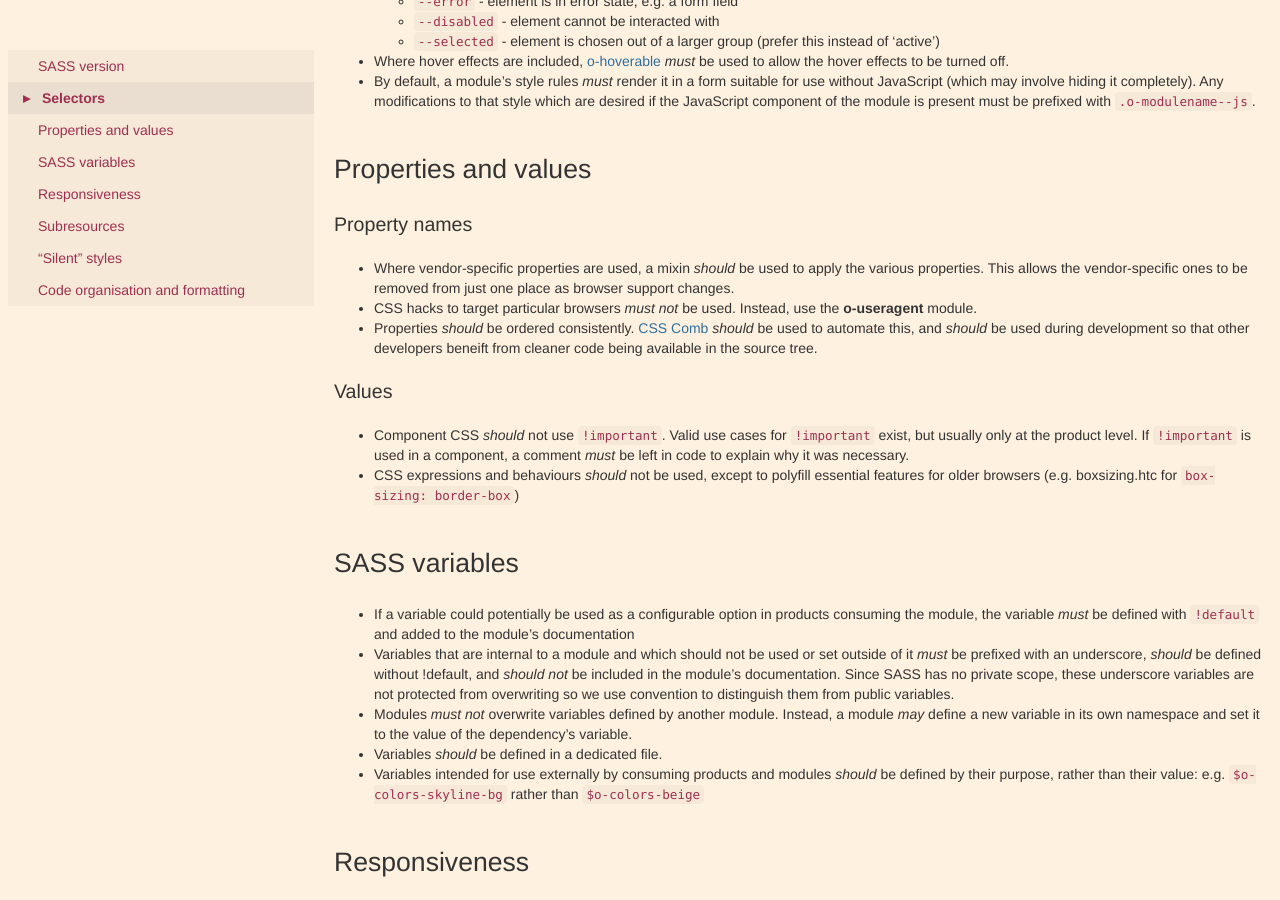
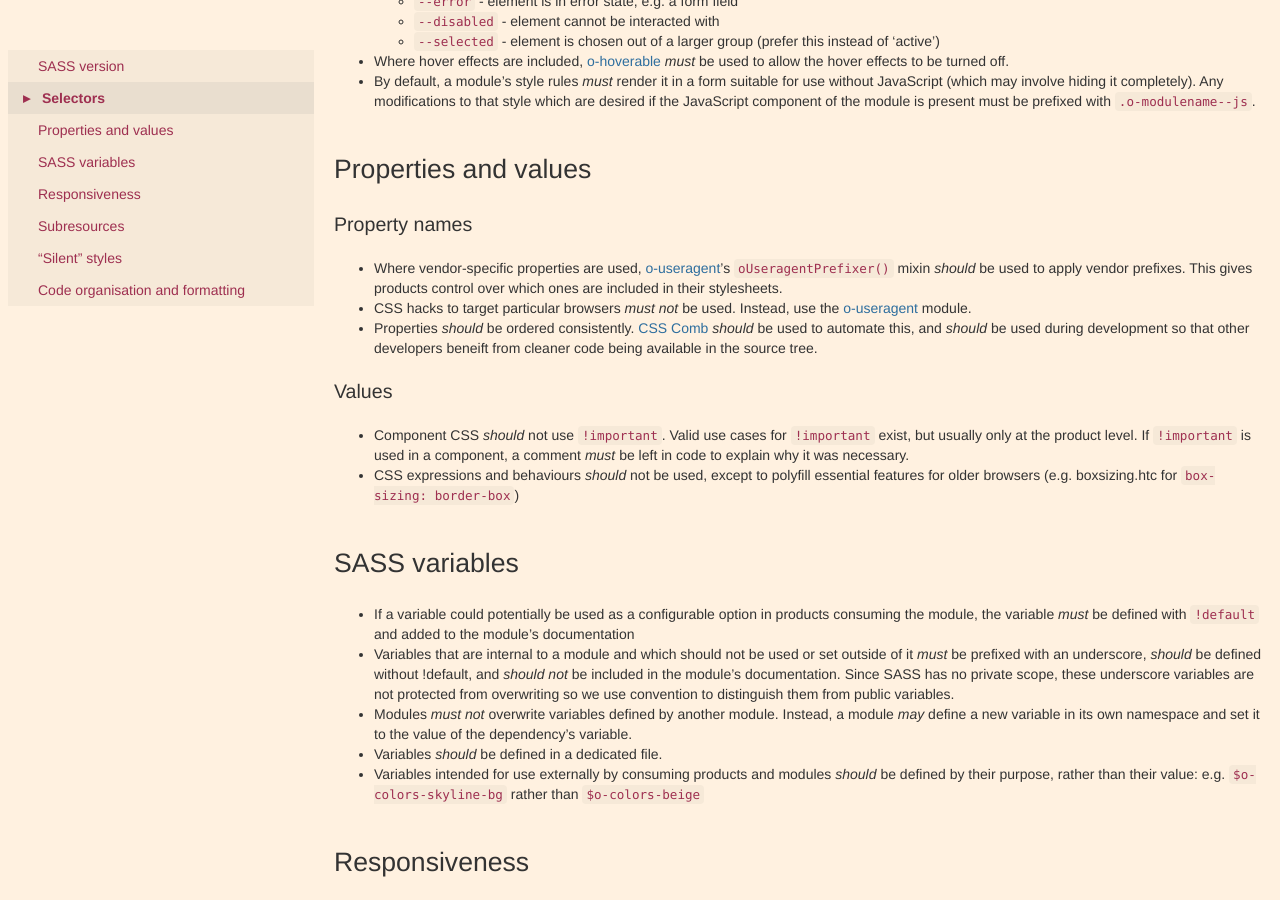
Before and after one commit to Financial-Times/ft-origami, a Jekyll site: the page built from docs/syntax/scss.md, in a window 1280 px wide and 900 px high, scrolled down 1537 px. Built offline with Jekyll 4.4.1, drawn with Linux system fonts in a browser that asks for light colours.

Commit message:
Added note on using o-useragent for vendor prefixes in sass

```diff
--- a/docs/syntax/scss.md
+++ b/docs/syntax/scss.md
@@ -70,8 +70,8 @@ SASS does not have proper encapsulation or scope, so strict adherence to namespa
 
 ### Property names
 
-* Where vendor-specific properties are used, a mixin *should* be used to apply the various properties. This allows the vendor-specific ones to be removed from just one place as browser support changes.
-* CSS hacks to target particular browsers *must not* be used.  Instead, use the **o-useragent** module.
+* Where vendor-specific properties are used, [o-useragent](https://github.com/Financial-Times/o-useragent)'s `oUseragentPrefixer()` mixin *should* be used to apply vendor prefixes. This gives products control over which ones are included in their stylesheets.
+* CSS hacks to target particular browsers *must not* be used.  Instead, use the [o-useragent](https://github.com/Financial-Times/o-useragent) module.
 * Properties *should* be ordered consistently.  [CSS Comb](http://csscomb.com/) *should* be used to automate this, and *should* be used during development so that other developers beneift from cleaner code being available in the source tree.
 
 ### Values
```
